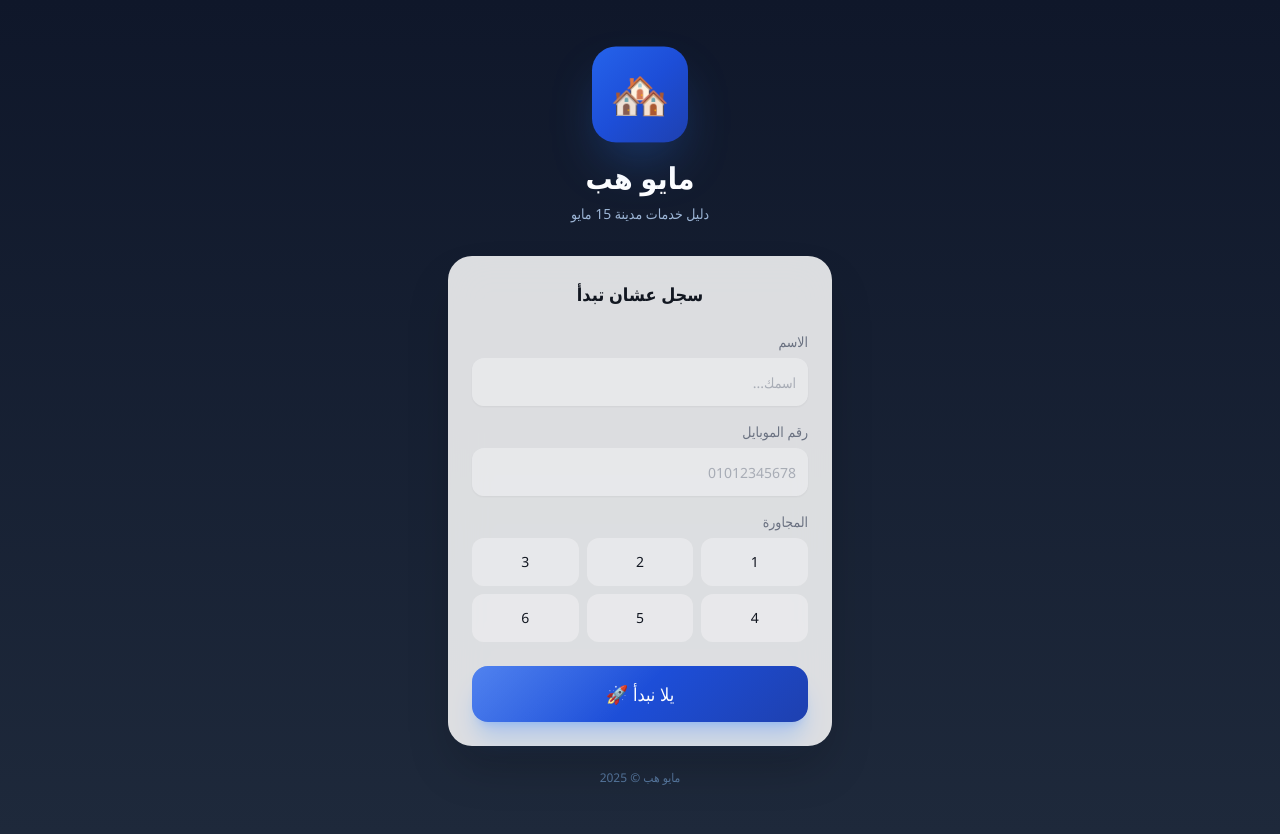
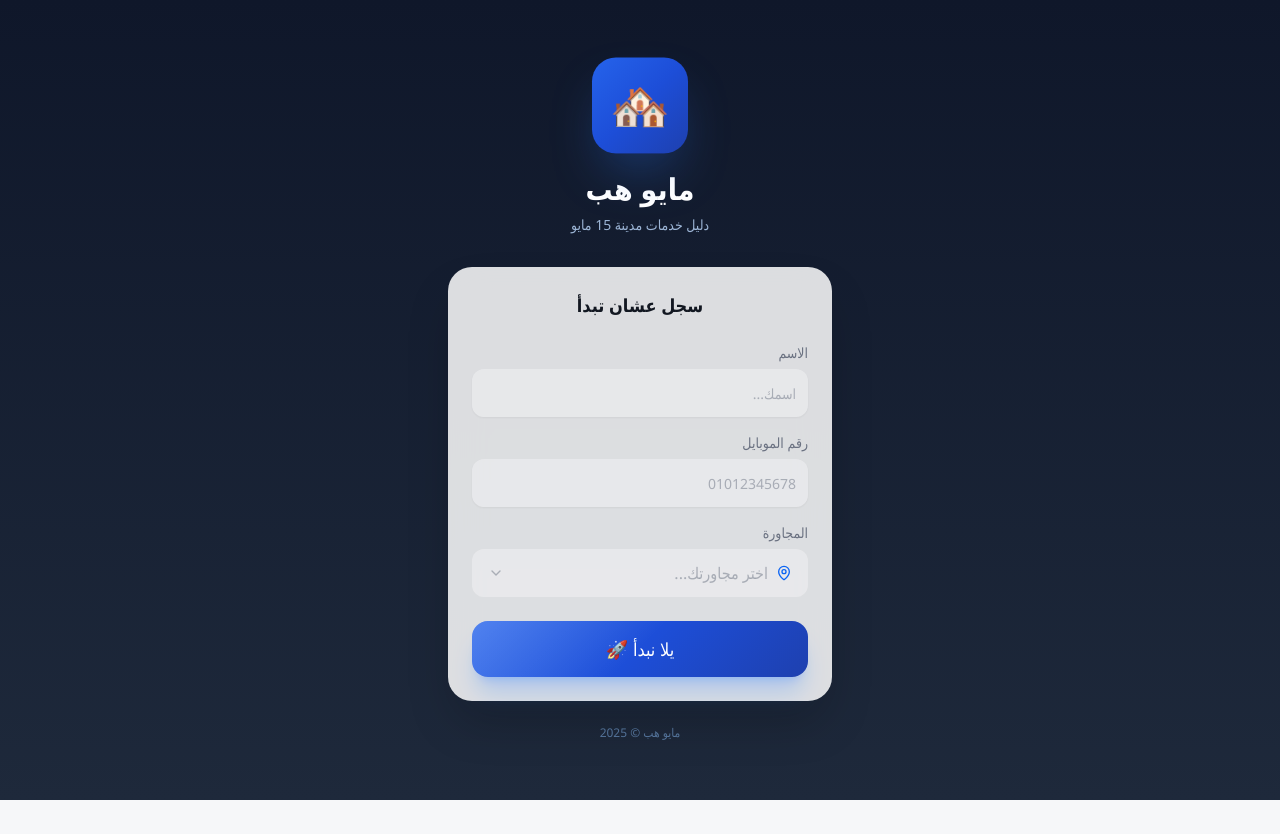
Before and after one commit to emadfp1009/15mayo, a React (Vite) app: page / in a window 1280 px wide. After the commit the page ends 800 px from the top, so only its background shows below. Built offline with nearby package versions, Linux system fonts and the light colour scheme.

Commit message:
feat: admin access restricted to 01206777720, neighborhood dropdown for all 36

```diff
--- a/src/App.tsx
+++ b/src/App.tsx
@@ -18,9 +18,14 @@ function App() {
   const [selectedStoreId, setSelectedStoreId] = useState<string | null>(null)
   const [showNeighborhoodModal, setShowNeighborhoodModal] = useState(false)
   const [userName, setUserName] = useState('')
+  const [userPhone, setUserPhone] = useState('')
+
+  const ADMIN_PHONE = '01206777720'
+  const isAdmin = userPhone === ADMIN_PHONE
 
   const handleOnboardingComplete = (data: { name: string; phone: string; neighborhoodId: string }) => {
     setUserName(data.name)
+    setUserPhone(data.phone)
     setSelectedNeighborhood(data.neighborhoodId)
     setShowNeighborhoodModal(true)
     setCurrentView('services')
@@ -61,12 +66,14 @@ function App() {
               >
                 + سجل محلك
               </button>
+              {isAdmin && (
                 <button
                   onClick={() => setCurrentView('admin')}
                   className="w-9 h-9 rounded-xl bg-secondary flex items-center justify-center text-muted-foreground hover:text-foreground transition-colors"
                 >
                   ⚙️
                 </button>
+              )}
             </div>
           )}
         </div>
--- a/src/components/mayu-hub/OnboardingScreen.tsx
+++ b/src/components/mayu-hub/OnboardingScreen.tsx
@@ -2,6 +2,7 @@ import { useState } from 'react'
 import { Input } from '@/components/ui/input'
 import { Label } from '@/components/ui/label'
 import { demoNeighborhoods } from '@/lib/mayu-hub/demo-data'
+import { ChevronDown, MapPin } from 'lucide-react'
 
 interface OnboardingScreenProps {
   onComplete: (data: { name: string; phone: string; neighborhoodId: string }) => void
@@ -11,9 +12,11 @@ export function OnboardingScreen({ onComplete }: OnboardingScreenProps) {
   const [name, setName] = useState('')
   const [phone, setPhone] = useState('')
   const [neighborhoodId, setNeighborhoodId] = useState('')
+  const [showDropdown, setShowDropdown] = useState(false)
   const [errors, setErrors] = useState<Record<string, string>>({})
 
-  const activeNeighborhoods = demoNeighborhoods.filter(n => n.isActive)
+  const allNeighborhoods = demoNeighborhoods
+  const selectedNeighborhood = allNeighborhoods.find(n => n.id === neighborhoodId)
 
   const handleSubmit = () => {
     const newErrors: Record<string, string> = {}
@@ -70,26 +73,54 @@ export function OnboardingScreen({ onComplete }: OnboardingScreenProps) {
             {errors.phone && <p className="text-xs text-destructive">{errors.phone}</p>}
           </div>
 
-          {/* Neighborhood */}
-          <div className="space-y-1.5">
+          {/* Neighborhood Dropdown */}
+          <div className="space-y-1.5 relative">
             <Label className="text-sm font-medium text-muted-foreground">المجاورة</Label>
-            <div className="grid grid-cols-3 gap-2">
-              {activeNeighborhoods.map(n => (
+            <button
+              onClick={() => setShowDropdown(!showDropdown)}
+              className={`
+                w-full h-12 rounded-xl bg-secondary/50 px-4 flex items-center justify-between
+                text-base transition-all
+                ${neighborhoodId ? 'text-foreground' : 'text-muted-foreground/50'}
+                ${showDropdown ? 'ring-2 ring-primary/50' : ''}
+              `}
+            >
+              <span className="flex items-center gap-2">
+                <MapPin className="w-4 h-4 text-primary" />
+                {selectedNeighborhood ? selectedNeighborhood.nameAr : 'اختر مجاورتك...'}
+              </span>
+              <ChevronDown className={`w-4 h-4 transition-transform ${showDropdown ? 'rotate-180' : ''}`} />
+            </button>
+
+            {/* Dropdown */}
+            {showDropdown && (
+              <div className="absolute top-full left-0 right-0 mt-2 bg-white rounded-2xl shadow-2xl border border-border/50 max-h-48 overflow-y-auto z-50 animate-slide-down">
+                {allNeighborhoods.map(n => (
                   <button
                     key={n.id}
-                  onClick={() => { setNeighborhoodId(n.id); setErrors(prev => ({ ...prev, neighborhood: '' })) }}
+                    onClick={() => {
+                      setNeighborhoodId(n.id)
+                      setShowDropdown(false)
+                      setErrors(prev => ({ ...prev, neighborhood: '' }))
+                    }}
                     className={`
-                    h-12 rounded-xl text-sm font-medium transition-all duration-200
-                    ${neighborhoodId === n.id
-                      ? 'gradient-primary text-white shadow-lg shadow-blue-500/30 scale-105'
-                      : 'bg-secondary/50 text-foreground hover:bg-secondary'
-                    }
+                      w-full px-4 py-3 text-right text-sm flex items-center justify-between
+                      transition-colors hover:bg-primary/5
+                      ${neighborhoodId === n.id ? 'bg-primary/10 text-primary font-medium' : 'text-foreground'}
+                      ${!n.isActive ? 'opacity-50' : ''}
                     `}
                   >
-                  {n.number}
+                    <span>{n.nameAr}</span>
+                    <span className="flex items-center gap-2">
+                      {n.isActive && (
+                        <span className="w-2 h-2 rounded-full bg-green-500" />
+                      )}
+                      {neighborhoodId === n.id && <span className="text-primary">✓</span>}
+                    </span>
                   </button>
                 ))}
               </div>
+            )}
             {errors.neighborhood && <p className="text-xs text-destructive">{errors.neighborhood}</p>}
           </div>
         </div>
```
Lines whose indentation alone changed are shown as unchanged.
